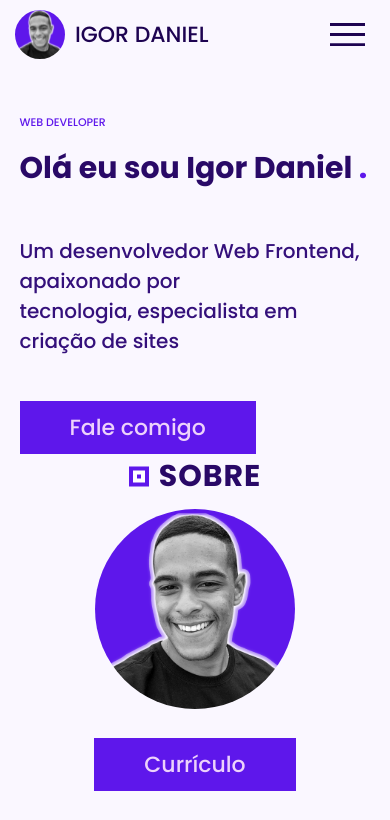
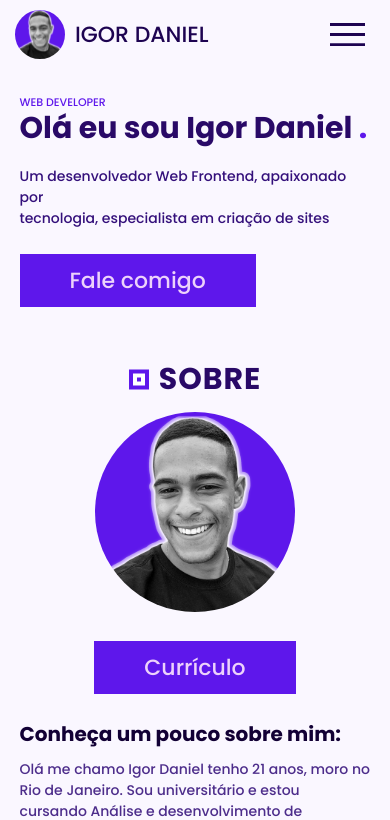
Before and after one commit to igor-daniel/portifolio, a React (Create React App) app: page / in a window 390 px wide. Shown: the top 820 px of the page. Built offline with nearby package versions, Linux system fonts and the light colour scheme.

Commit message:
Main mobile adicionado

```diff
--- a/src/components/Main/main.css
+++ b/src/components/Main/main.css
@@ -87,16 +87,18 @@ main {
 @media(max-width: 420px) {
   .conteudo {
     flex-direction: column;
+    padding-bottom: 50px;
   }
 
   .main-sec h1 {
     font-size: 30px;
     padding: 0;
+    margin-bottom: 15px
   }
 
   .main-sec p {
-    font-size: 20px;
-    padding: 20px 0;
+    font-size: 14px;
+    padding: 0;
   }
 
   .links a {
```
